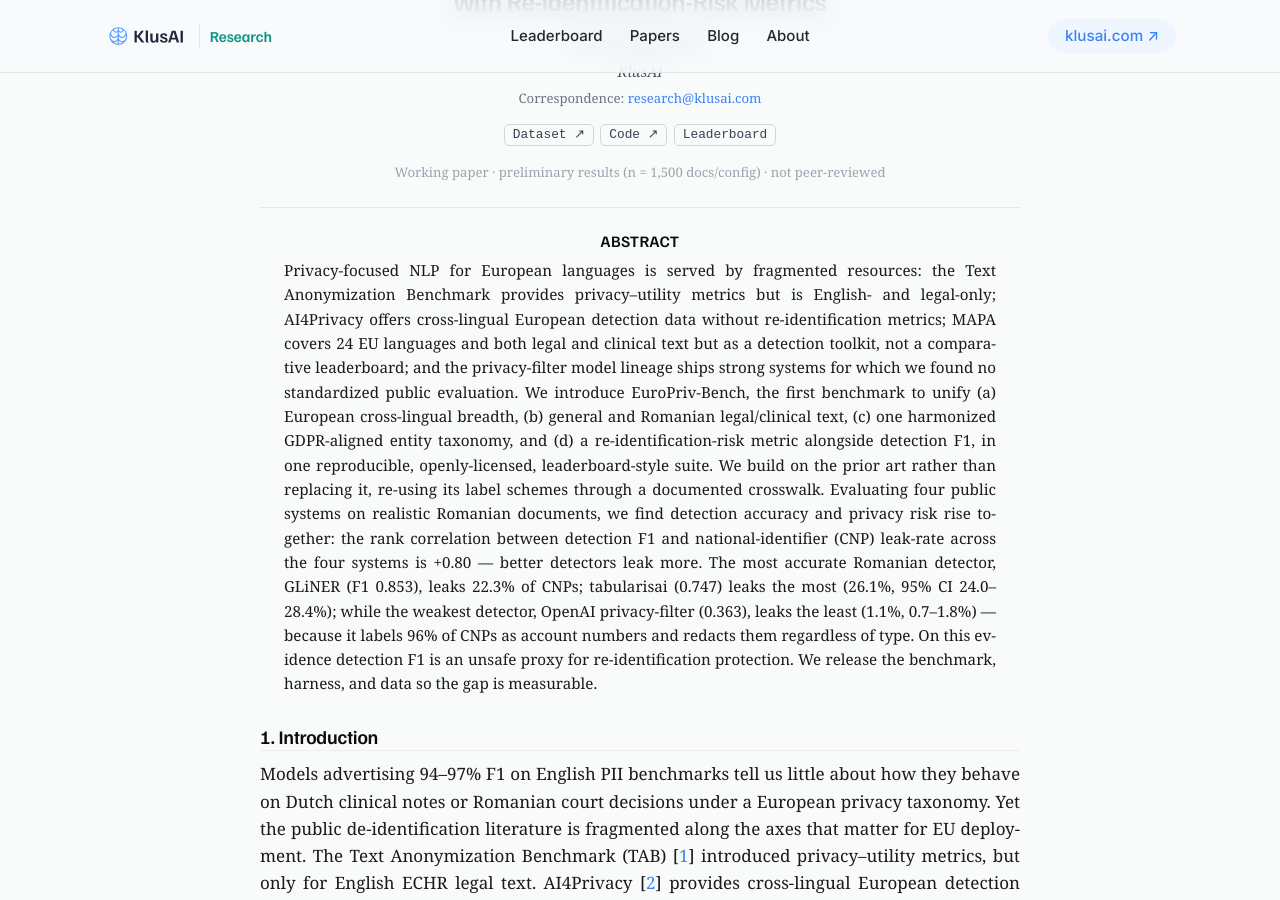
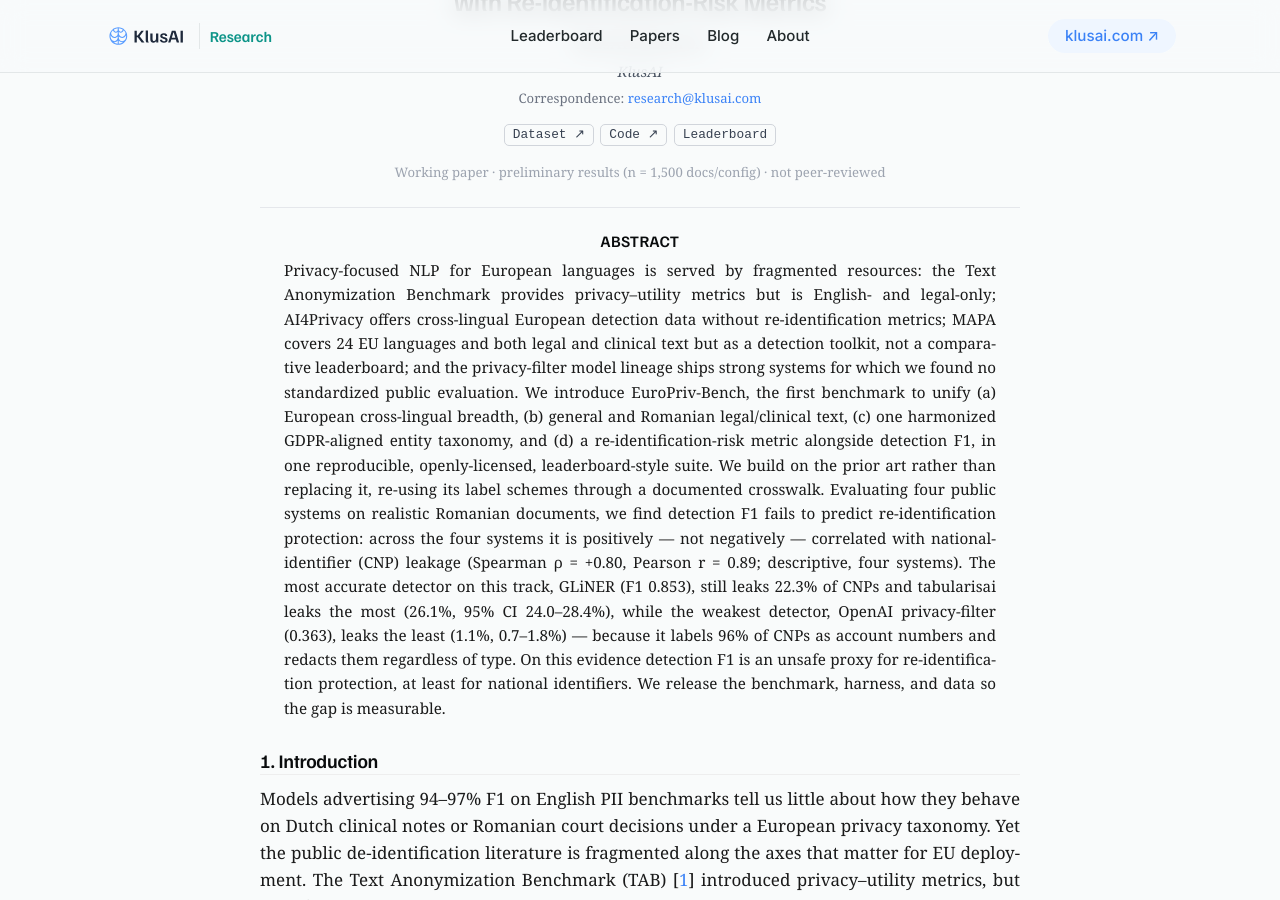
Before and after one commit to klusai/klusai-pages-research, a Jekyll site: the page built from _papers/europriv-bench.md, in a window 1280 px wide and 900 px high, scrolled down 212 px. Built offline with Jekyll 4.4.1, drawn with Linux system fonts in a browser that asks for light colours; some of the changed text lies outside the part shown.

Commit message:
Paper r3: fix EN F1 rounding (0.41/0.51), scope GLiNER claim, soften dissociation (+Pearson r), contamination + conservative-metric caveats
Addresses panel round 2: Table 1 + §5 English cells 0.42→0.41 / 0.52→0.51; abstract/§5 no longer call GLiNER 'most accurate Romanian detector' (tabularisai leads synthetic); reframe ρ=+0.80 as 'F1 fails to predict protection' (+Pearson r=0.89, note top detector isn't worst leaker); general-text confound + any-overlap lower-bound caveats; n=1,500 docs vs 1,520 CNPs clarified.

```diff
--- a/_papers/europriv-bench.md
+++ b/_papers/europriv-bench.md
@@ -22,14 +22,15 @@ abstract: >-
   harmonized GDPR-aligned entity taxonomy, and (d) a re-identification-risk metric alongside
   detection F1, in one reproducible, openly-licensed, leaderboard-style suite. We build on the
   prior art rather than replacing it, re-using its label schemes through a documented crosswalk.
-  Evaluating four public systems on realistic Romanian documents, we find detection accuracy and
-  privacy risk rise together: the rank correlation between detection F1 and national-identifier
-  (CNP) leak-rate across the four systems is +0.80 — better detectors leak more. The most accurate
-  Romanian detector, GLiNER (F1 0.853), leaks 22.3% of CNPs; tabularisai (0.747) leaks the most
-  (26.1%, 95% CI 24.0–28.4%); while the weakest detector, OpenAI privacy-filter (0.363), leaks the
-  least (1.1%, 0.7–1.8%) — because it labels 96% of CNPs as account numbers and redacts them
-  regardless of type. On this evidence detection F1 is an unsafe proxy for re-identification
-  protection. We release the benchmark, harness, and data so the gap is measurable.
+  Evaluating four public systems on realistic Romanian documents, we find detection F1 fails to
+  predict re-identification protection: across the four systems it is positively — not negatively —
+  correlated with national-identifier (CNP) leakage (Spearman ρ = +0.80, Pearson r = 0.89;
+  descriptive, four systems). The most accurate detector on this track, GLiNER (F1 0.853), still
+  leaks 22.3% of CNPs and tabularisai leaks the most (26.1%, 95% CI 24.0–28.4%), while the weakest
+  detector, OpenAI privacy-filter (0.363), leaks the least (1.1%, 0.7–1.8%) — because it labels 96%
+  of CNPs as account numbers and redacts them regardless of type. On this evidence detection F1 is
+  an unsafe proxy for re-identification protection, at least for national identifiers. We release
+  the benchmark, harness, and data so the gap is measurable.
 ---
 
 ## Introduction
@@ -114,6 +115,11 @@ PII of *any* type** — it would be redacted regardless of the predicted label;
 CNP is predicted `O`, it is a leak. This is coverage, not labels — which is exactly the property
 detection F1 does not measure.
 
+The any-overlap rule is deliberately *conservative*: a model that flags even one token of a CNP is
+credited with protection, so `leak_rate` is a lower bound on real-world leakage — a redaction
+pipeline keying on exact spans or types could still expose digits. (privacy-filter, below, flags
+full CNP spans, so it is unaffected by this caveat.)
+
 ## Baselines and Results
 
 We evaluate four public systems: OpenAI `privacy-filter` [<a href="#ref-6">6</a>], OpenMed
@@ -133,18 +139,20 @@ the live leaderboard.
 | Romanian (synthetic) | 0.58 | 0.74 | 0.88 | 0.81 |
 | Romanian (real-skeleton) | 0.36 | 0.58 | 0.75 | 0.85 |
 
-<p class="caption">Table 1. Entity-level detection F1 by configuration (n = 1,500 docs/config; taxonomy v0.2.0). OpenMed leads the general-text average (0.598) narrowly over tabularisai (0.589); the Romanian tracks are led by tabularisai (synthetic) and GLiNER (real-skeleton).</p>
+<p class="caption">Table 1. Entity-level detection F1 by configuration (n = 1,500 docs/config; taxonomy v0.2.0). OpenMed leads the general-text average (0.598) narrowly over tabularisai (0.589); the Romanian tracks are led by tabularisai (synthetic) and GLiNER (real-skeleton). The general-text ranking is confounded — OpenMed and tabularisai were trained on AI4Privacy (this gold's source), GLiNER and privacy-filter were not — so it mixes in- and out-of-distribution systems; the Romanian real-skeleton track, which no baseline has seen, is the fair comparison.</p>
 
-A model claiming 96–97% F1 on English PII drops to 0.42–0.63 across general European text under a
+A model claiming 96–97% F1 on English PII drops to 0.41–0.63 across general European text under a
 GDPR-aligned taxonomy, with recall the weak point throughout: recall-weighted F2 is lower than F1 in
-every cell (English, for instance: privacy-filter 0.42→0.35, OpenMed 0.60→0.57, tabularisai
-0.52→0.46, GLiNER 0.50→0.45). No system dominates — OpenMed leads the general-text average, tabularisai
+every cell (English, for instance: privacy-filter 0.41→0.35, OpenMed 0.60→0.57, tabularisai
+0.51→0.46, GLiNER 0.50→0.45). No system dominates — OpenMed leads the general-text average, tabularisai
 and GLiNER the Romanian tracks — and the gap between synthetic and realistic Romanian context is stark
 (tabularisai 0.88→0.75; privacy-filter 0.58→0.36).
 
-**The dissociation.** On `ro-realskeleton-v1` (1,520 gold CNPs), detection accuracy and privacy risk
-rise *together*: the Spearman rank correlation between detection F1 and CNP leak-rate across the four
-systems is **+0.80** — better detectors leak more.
+**The dissociation.** On `ro-realskeleton-v1` (1,500 documents, 1,520 gold CNPs), detection accuracy
+fails to predict protection: across the four systems detection F1 is positively — not negatively —
+correlated with CNP leak-rate (Spearman ρ = **+0.80**, Pearson r = 0.89). The relationship is positive
+but noisy over four points — the top detector by F1 (GLiNER) is *not* the worst leaker (tabularisai
+is) — so we read it as "F1 does not track protection," not as a clean monotonic law.
 
 | Model | Detection F1 | CNP leak-rate (95% CI) | Quasi-IDs leaked |
 |---|---|---|---|
@@ -155,8 +163,8 @@ systems is **+0.80** — better detectors leak more.
 
 <p class="caption">Table 2. Detection F1 vs CNP re-identification leakage on ro-realskeleton-v1 (1,520 gold CNPs; Wilson 95% confidence intervals on leak-rate; quasi-identifiers = missed CNPs × 3).</p>
 
-The strongest Romanian detector, GLiNER (F1 0.85), leaks 22.3% of CNPs; tabularisai leaks the most
-(26.1%) at high precision; while the *weakest* detector, privacy-filter (F1 0.36), leaks the least
+The strongest detector on this track, GLiNER (F1 0.85), leaks 22.3% of CNPs; tabularisai leaks the
+most (26.1%) at high precision; while the *weakest* detector, privacy-filter (F1 0.36), leaks the least
 (1.1%). Its low leak-rate is earned, not accidental: of the 1,520 CNPs, privacy-filter flags 1,503,
 labelling **96% (1,456) as account numbers** and 3% as phone numbers — and a flagged span is redacted
 regardless of type. The leak-rate differences are individually significant (the Wilson 95% intervals
```
Also changed, not shown: other parts of _papers/europriv-bench.md (+1 -1 lines).
